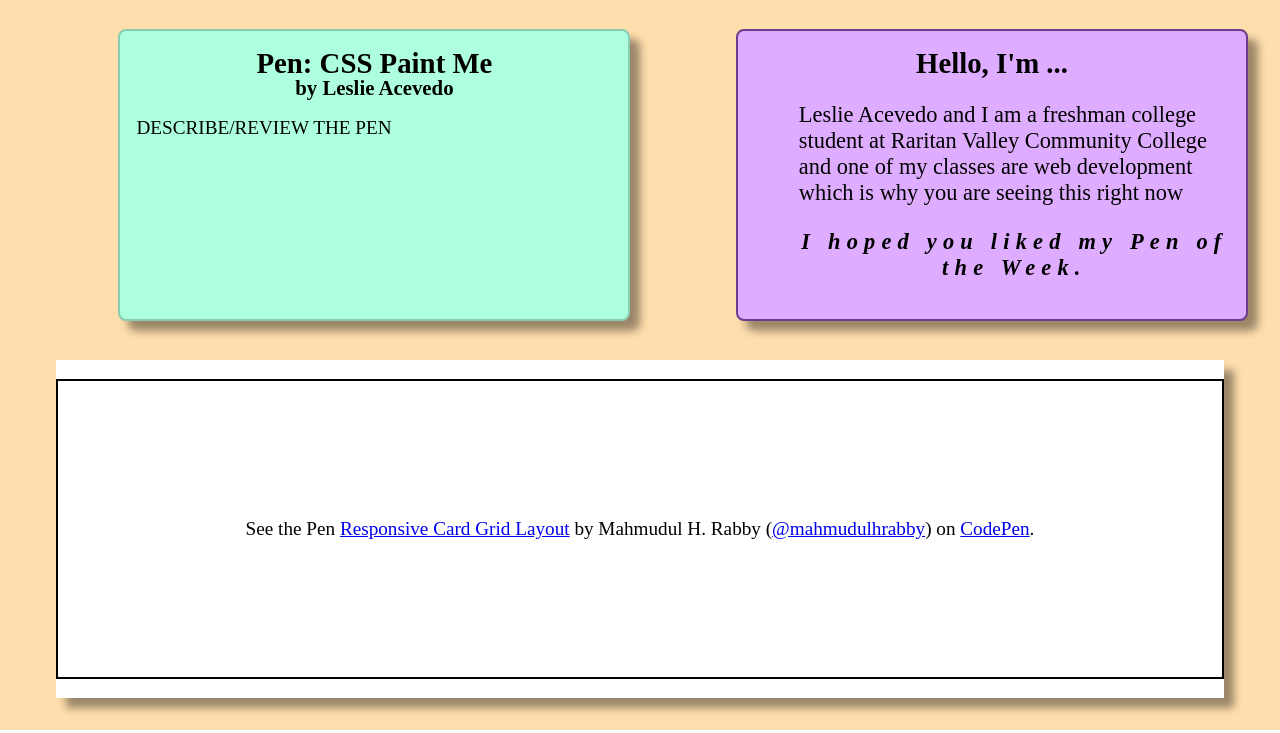
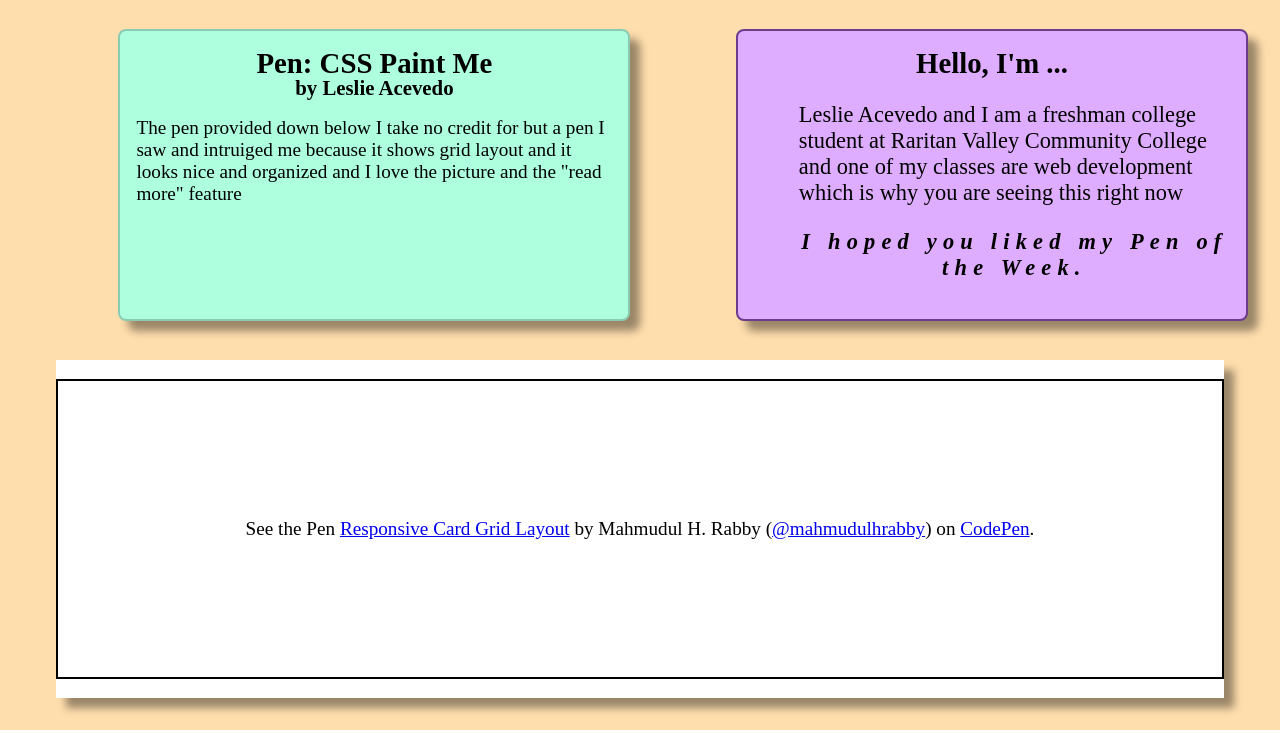
Before and after one commit to RVCC-IDMX/embed-codepen-leslie-acevedo2, a plain HTML site: page index.html in a window 1280 px wide. Shown: the part 67-800 px from the top of the page. Drawn offline with Linux system fonts and the light colour scheme; a script that the page names is missing; a web font is replaced by a local one.

Commit message:
reviewing pen

```diff
--- a/index.html
+++ b/index.html
@@ -18,7 +18,7 @@
         <article>
           <h2>Pen: CSS Paint Me</h2>
           <h3>by Leslie Acevedo</h3>
-          <p>DESCRIBE/REVIEW THE PEN</p>
+          <p>The pen provided down below I take no credit for but a pen I saw and intruiged me because it shows grid layout and it looks nice and organized and I love the picture and the "read more" feature</p>
         </article>
         <section><p class="codepen" data-height="300" data-default-tab="html,result" data-slug-hash="GGqdvr" data-user="mahmudulhrabby" style="height: 300px; box-sizing: border-box; display: flex; align-items: center; justify-content: center; border: 2px solid; margin: 1em 0; padding: 1em;">
           <span>See the Pen <a href="https://codepen.io/mahmudulhrabby/pen/GGqdvr">
```
